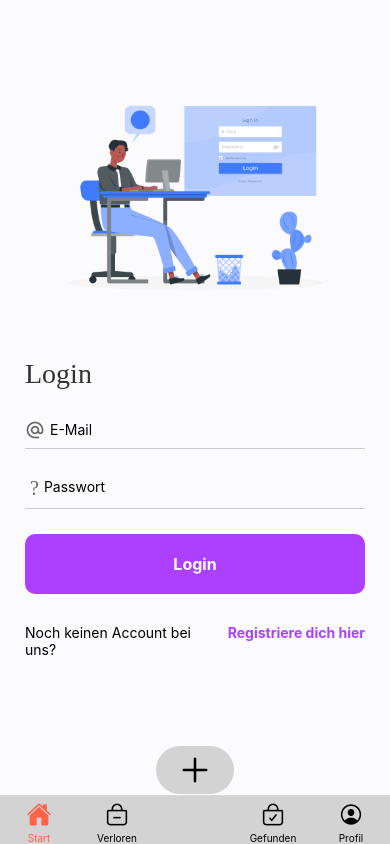
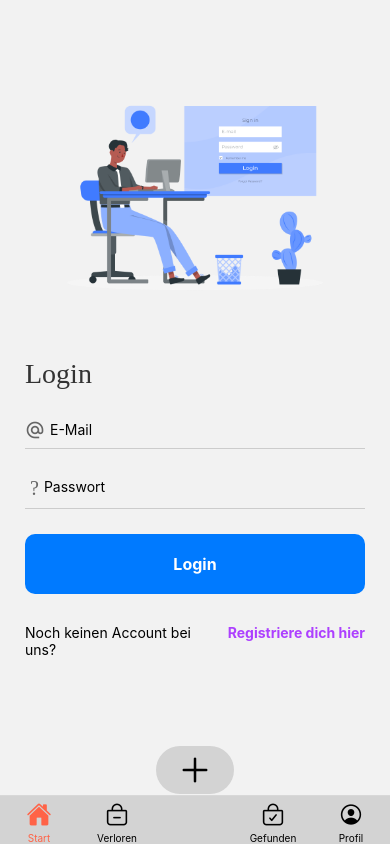
Before and after one commit to patrickavs/Fundbox24-frontend, a React Native app: screen /Login in a window 390 px wide. Built offline with nearby package versions, Linux system fonts and the light colour scheme.

Commit message:
updated color scheme

```diff
--- a/src/App.tsx
+++ b/src/App.tsx
@@ -3,12 +3,12 @@ import {NavigationContainer} from '@react-navigation/native';
 import {Provider} from 'react-redux';
 import store from './redux/store.ts';
 import Tabbar from './components/tabbar/Tabbar.tsx';
-import {MyTheme} from './constants/theme.ts';
+import {AuthTheme} from './constants/theme.ts';
 
 function App(): React.JSX.Element {
   return (
     <Provider store={store}>
-      <NavigationContainer theme={MyTheme}>
+      <NavigationContainer theme={AuthTheme}>
         <Tabbar />
       </NavigationContainer>
     </Provider>
--- a/src/components/CustomButton.tsx
+++ b/src/components/CustomButton.tsx
@@ -1,5 +1,6 @@
 import {Text, TouchableOpacity} from 'react-native';
 import React from 'react';
+import {AuthTheme} from '../constants/theme.ts';
 
 export default function CustomButton({
   label,
@@ -12,7 +13,7 @@ export default function CustomButton({
     <TouchableOpacity
       onPress={onPress}
       style={{
-        backgroundColor: '#AD40FF',
+        backgroundColor: AuthTheme.colors.primary,
         padding: 20,
         borderRadius: 10,
         marginBottom: 30,
--- a/src/constants/theme.ts
+++ b/src/constants/theme.ts
@@ -1,14 +1,53 @@
 import {DefaultTheme} from '@react-navigation/native';
 
-export const MyTheme = {
+export const Theme = {
   ...DefaultTheme,
   colors: {
     ...DefaultTheme.colors,
-    text: '#050315',
-    background: '#FBFBFE',
-    secondary: '#DFF1FF',
-    primary: '#8BBEE4',
-    accentSecondary: '#C8FAD8',
-    accentPrimary: '#78C09D',
+  },
+  fonts: {
+    inter: 'Inter',
   },
 };
+export const AuthTheme = {
+  ...DefaultTheme,
+  colors: {
+    ...DefaultTheme.colors,
+    text: '#000000',
+    headline: '#547892',
+    primaryBackground: '#FFFFFF',
+    secondaryBackground: '#3082BF',
+    accentSecondary: '#DFF1FF',
+    accentPrimary: '#EBF0F2',
+  },
+  fonts: {
+    regular: 'Regular, 14px',
+  },
+};
+
+export const PopUpTheme = {
+  ...DefaultTheme,
+  colors: {
+    ...DefaultTheme.colors,
+    text: '#000000',
+    headline: '#547892',
+    primaryBackground: '#FFFFFF',
+    secondaryBackground: '#3082BF',
+    accentSecondary: '#DFF1FF',
+    accentPrimary: '#EBF0F2',
+  },
+};
+
+export const LostReportTheme = {
+  ...DefaultTheme,
+  colors: {
+    ...DefaultTheme.colors,
+  },
+};
+
+export const FoundReportTheme = {
+  ...DefaultTheme,
+  colors: {
+    ...DefaultTheme.colors,
+  },
+};
```
